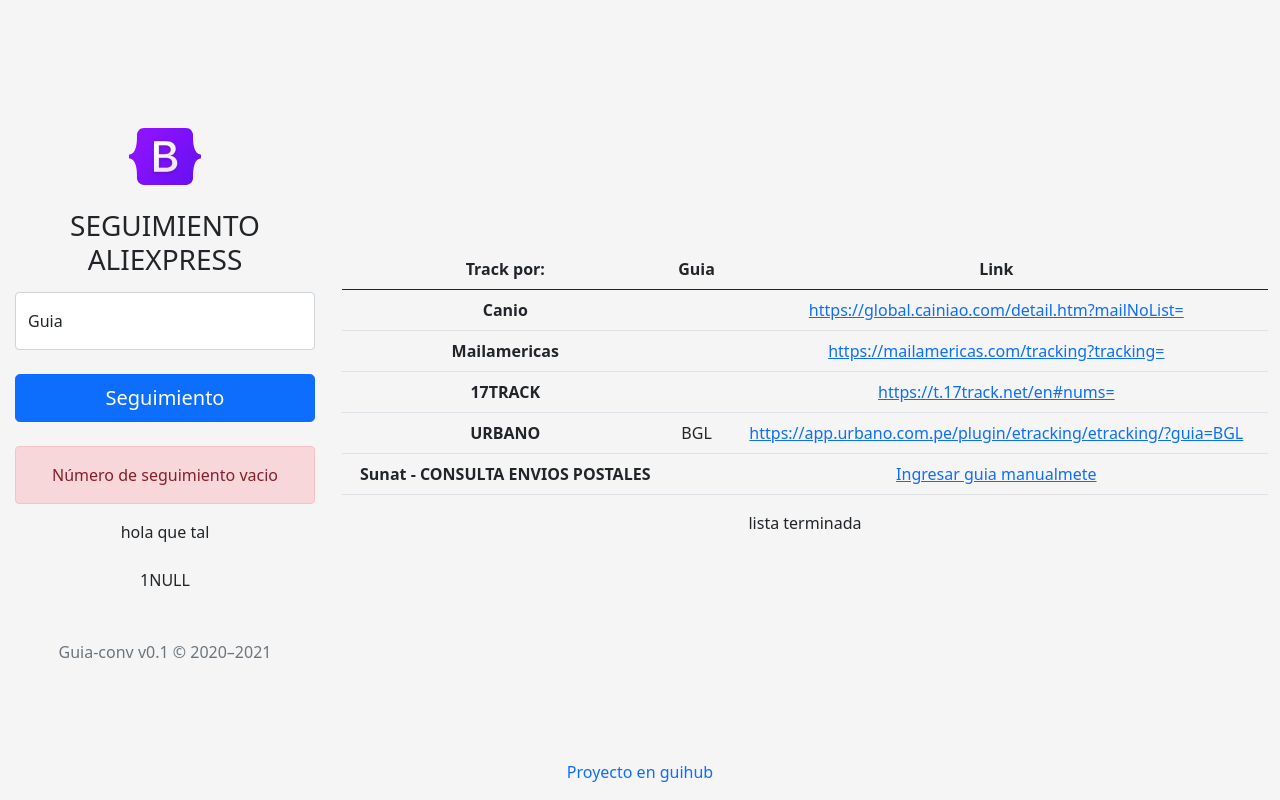
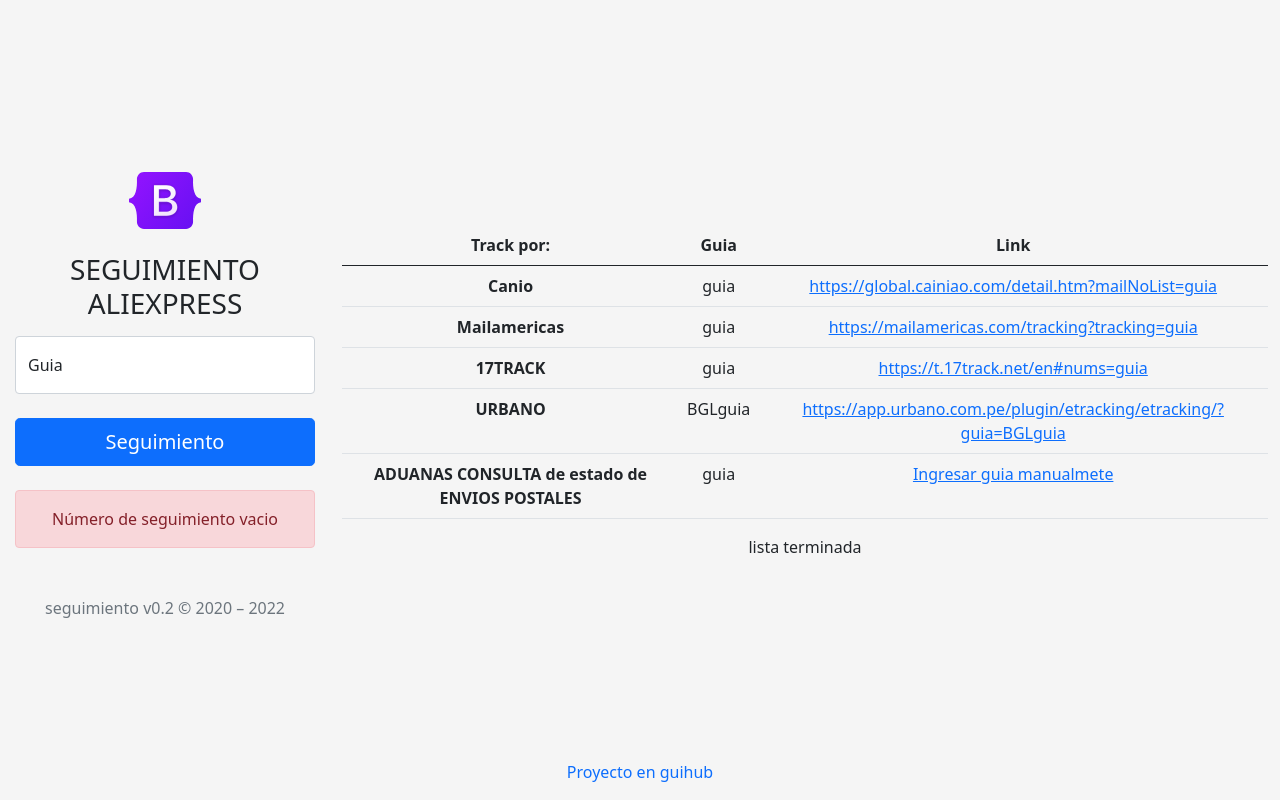
Before and after one commit to ImhoDev/seguimientoaliexpressperu, a PHP site: page / in a window 1280 px wide. Run offline with PHP 8.4, Linux system fonts and the light colour scheme; data that the repository does not hold is empty.

Commit message:
arreglando errores en el index.php

```diff
--- a/index.php
+++ b/index.php
@@ -29,8 +29,11 @@
       <?php
         if ($_POST == null) {
           echo "<br><div class='alert alert-danger' role='alert'>Número de seguimiento vacio</div>";
+          $guia = 'guia';
         }
+        else {
           $guia = $_POST['guiax'];
+        }
          $canio = "https://global.cainiao.com/detail.htm?mailNoList=";
           $canio = $canio.$guia;
           $mailam = "https://mailamericas.com/tracking?tracking=";
@@ -41,16 +44,9 @@
           $urbano = $urbano.$guia;
           $sunat = "https://ww3.sunat.gob.pe/ol-ad-itimportafacilmc/DepConsulta.htm?action=cargarDepConsultaEstado";
 
-        print "hola que tal".$guia."<br>";
-
-        print "<br>".print_r($guia);
-        print "<br>".var_dump($guia);
-
-        echo "<p> ";
-
        ?>
 
-      <p class="mt-5 mb-2 text-muted">Guia-conv v0.1 &copy; 2020–2021</p>
+      <p class="mt-5 mb-2 text-muted">seguimiento v0.2 &copy; 2020 – <?php echo date('Y'); ?></p>
 
       <a href=""></a>
     </main>
@@ -86,7 +82,7 @@
             <td><a href="<?php echo $urbano ?>" target="_blank"><?php echo $urbano ?></td>
           </tr>
           <tr>
-            <th scope="row">Sunat - CONSULTA ENVIOS POSTALES</th>
+            <th scope="row">ADUANAS CONSULTA de estado de ENVIOS POSTALES</th>
             <td><?php echo $guia ?></td>
             <td><a href="<?php echo $sunat ?>" target="_blank">Ingresar guia manualmete</td>
           </tr>
@@ -95,7 +91,7 @@
       <p>lista terminada</p>
     </div>
     <footer class="fixed-bottom">
-      <p class="text-muted"><a style="text-decoration:none" href="https://github.com/ImhoDev/guiaconversor">Proyecto en guihub</a></p>
+      <p class="text-muted"><a style="text-decoration:none" target="_blank" href="https://github.com/ImhoDev/guiaconversor">Proyecto en guihub</a></p>
     </footer>
   </body>
   </html>
```
Also changed, not shown: README.md. Lines whose indentation alone changed are shown as unchanged.
